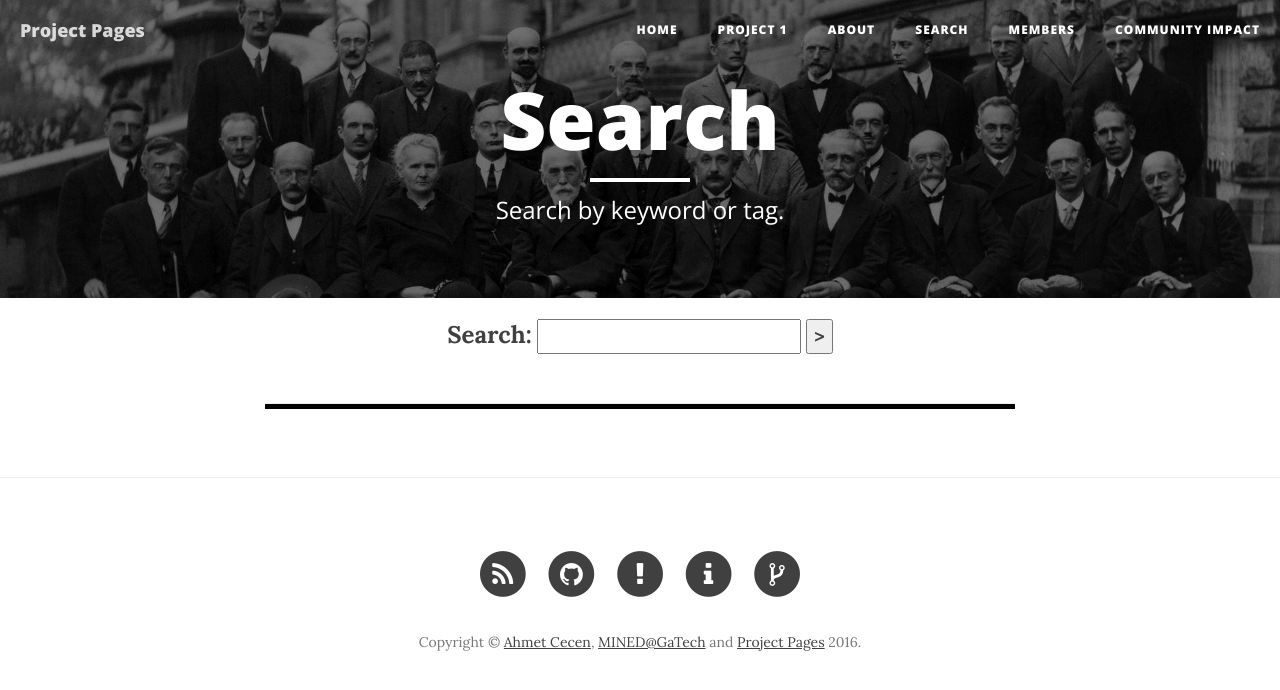
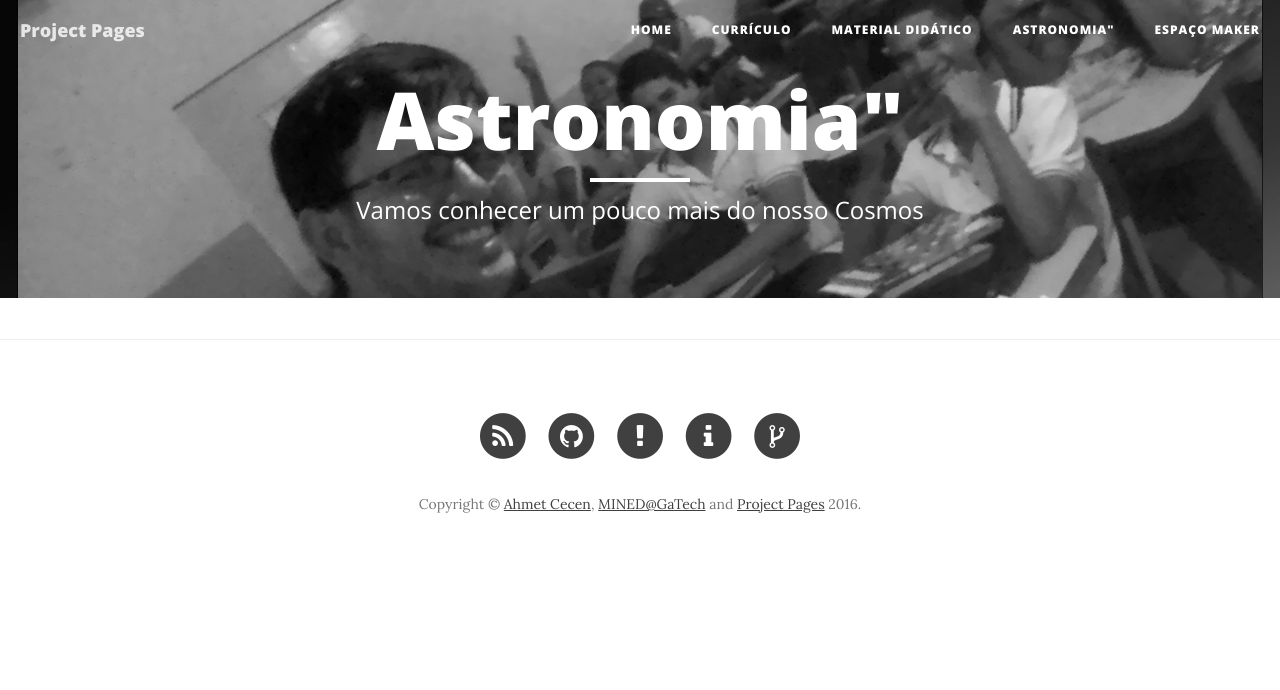
Before and after one commit to ProfJenivaldo/site1, a Jekyll site: the page built from search/index.html, in a window 1280 px wide. Shown: the top 690 px of the page. Built offline with Jekyll 4.4.1, drawn with Linux system fonts in a browser that asks for light colours; nearby versions of some CDN libraries.

```diff
--- a/search/index.html
+++ b/search/index.html
@@ -1,48 +1,5 @@
 ---
 layout: page
-title: Search
-description: Search by keyword or tag.
+title: Astronomia"
+description: "Vamos conhecer um pouco mais do nosso Cosmos"
 ---
-<form action="get" id="site_search">
-<center>
-  <strong><a style="font-size:24px">Search:</a></strong>
-  <input style="font-size:20px;" type="text" id="search_box">
-  <input style="font-size:20px;font-weight: bold;" type="submit" value=">">
-</center>
-</form>
-<br>
-<ul id="search_results"></ul>
-<hr style="background-color: #000; height: 5px;">
-<script src="{{ site.baseurl }}/js/lunr.min.js"></script>
-<script src="https://ajax.googleapis.com/ajax/libs/jquery/1.11.3/jquery.min.js"></script>
-<script src="{{ site.baseurl }}/js/search.js"></script>
-
-<ul class="tag-box inline"><div class="notepad-index-post-tags" style="">
-{% assign tags_list = site.tags %}
-  {% if tags_list.first[0] == null %}
-    {% for tag in tags_list %}
-      <a href="#{{ tag }}">{{ tag | capitalize }} <span>{{ site.tags[tag].size }}</span></a>
-    {% endfor %}
-  {% else %}
-    {% for tag in tags_list %}
-      <a href="#{{ tag[0] }}">{{ tag[0] | capitalize }} <span>{{ tag[1].size }}</span></a>
-    {% endfor %}
-  {% endif %}
-{% assign tags_list = nil %}
-</div></ul>
-
-{% for tag in site.tags %}
-  <h2 id="{{ tag[0] }}">{{ tag[0] | capitalize }}</h2>
-  <ul class="post-list">
-    {% assign pages_list = tag[1] %}
-    {% for post in pages_list %}
-      {% if post.title != null %}
-      {% if group == null or group == post.group %}
-      <li><a href="{{ site.url }}{{ site.baseurl }}{{ post.url }}">{{ post.title }} - <span class="entry-date"><time datetime="{{ post.date | date_to_xmlschema }}" itemprop="datePublished">{{ post.date | date: "%B %d, %Y" }}</time></a></li>
-      {% endif %}
-      {% endif %}
-    {% endfor %}
-    {% assign pages_list = nil %}
-    {% assign group = nil %}
-  </ul>
-{% endfor %}
```
Also changed, not shown: about.md (+1 -4 lines), members.html (+2 -31 lines), mentions.html (deleted, +0 -14 lines), projects/project1.md (+27 -3 lines), img/Avatar.png, img/home-bg.jpg, img/logos/Project-Pages-New-Logo-Inverted.png, img/logos/Project-Pages-New-Logo.png, 2 other files.
